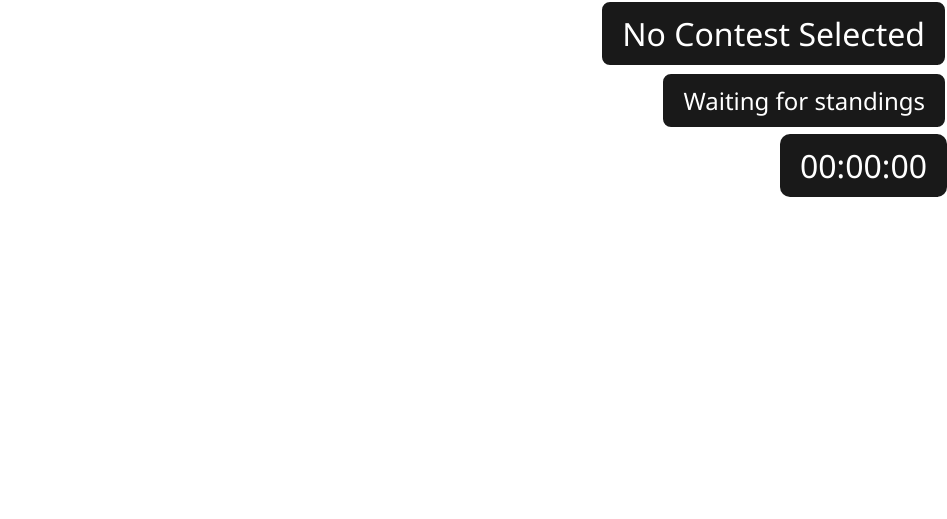
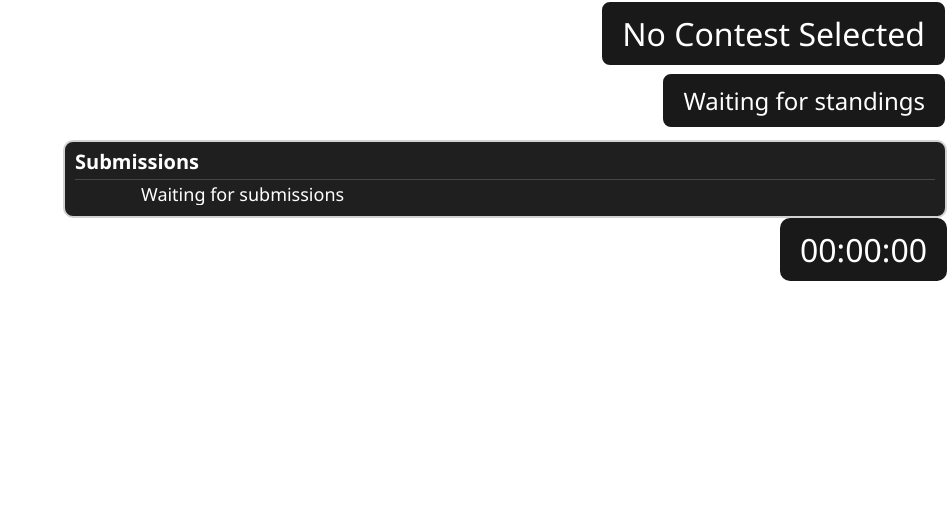
Before and after one commit to tarjen/QOJ-live-widget, a Flask app: page /overlay in a window 1280 px wide. Shown: the top 519 px of the page, without its empty margins (333-1280 px from the left). Run offline with Flask 3, Linux system fonts and the light colour scheme.

Commit message:
Show player submissions on overlay

```diff
--- a/src/app.py
+++ b/src/app.py
@@ -3,6 +3,7 @@ from bs4 import BeautifulSoup
 from datetime import datetime, timedelta
 import certifi
 import cloudscraper
+import os
 import urllib3
 
 # 禁用SSL警告
@@ -16,6 +17,122 @@ session = cloudscraper.create_scraper(browser={
 })
 session.verify = certifi.where()
 app = Flask(__name__, template_folder='../templates')
+
+
+def load_qoj_cookie():
+    cookie = os.environ.get('QOJ_COOKIE', '').strip()
+    cookie_file = os.environ.get('QOJ_COOKIE_FILE', '').strip()
+    if not cookie and cookie_file:
+        try:
+            with open(cookie_file, encoding='utf-8') as file:
+                cookie = file.read().strip()
+        except OSError:
+            return
+    if cookie:
+        session.headers.update({'Cookie': cookie})
+
+
+load_qoj_cookie()
+
+
+def is_login_page(response):
+    return '/login' in response.url or '<title>Login - QOJ.ac</title>' in response.text
+
+
+def get_cell_text(cell):
+    return ' '.join(cell.get_text(' ', strip=True).split())
+
+
+def classify_submission(result):
+    lower_result = result.lower()
+    if 'accepted' in lower_result or lower_result == 'ac':
+        return 'accepted'
+    if 'compiling' in lower_result or 'judging' in lower_result or 'waiting' in lower_result:
+        return 'pending'
+    if not result or result == '-':
+        return 'unknown'
+    return 'failed'
+
+
+def parse_submission_table(html):
+    soup = BeautifulSoup(html, 'html.parser')
+    submissions = []
+    for table in soup.find_all('table'):
+        rows = table.find_all('tr')
+        if not rows:
+            continue
+        headers = [get_cell_text(cell).lower() for cell in rows[0].find_all(['th', 'td'])]
+        header_text = ' '.join(headers)
+        if 'submit' not in header_text and 'result' not in header_text and 'score' not in header_text:
+            continue
+        for row in rows[1:]:
+            cells = row.find_all('td')
+            if len(cells) < 4:
+                continue
+            values = [get_cell_text(cell) for cell in cells]
+            links = [
+                link.get('href', '')
+                for cell in cells
+                for link in cell.find_all('a', href=True)
+            ]
+            submission = {
+                'id': values[0],
+                'problem': values[1] if len(values) > 1 else '',
+                'result': '',
+                'time': '',
+                'language': '',
+                'class': 'unknown',
+                'url': next((href for href in links if '/submission/' in href), ''),
+            }
+            for value in values:
+                lower_value = value.lower()
+                if any(word in lower_value for word in ['accepted', 'wrong answer', 'time limit', 'memory limit', 'runtime error', 'compile error', 'compiling', 'judging', 'waiting']):
+                    submission['result'] = value
+                    break
+            if not submission['result'] and len(values) >= 3:
+                submission['result'] = values[2]
+            for value in reversed(values):
+                if ':' in value or '-' in value:
+                    submission['time'] = value
+                    break
+            for value in values:
+                lower_value = value.lower()
+                if any(lang in lower_value for lang in ['c++', 'python', 'java', 'rust', 'go', 'kotlin', 'c#']):
+                    submission['language'] = value
+                    break
+            submission['class'] = classify_submission(submission['result'])
+            submissions.append(submission)
+    return submissions
+
+
+def get_submissions(contestid, player, limit=18):
+    urls = [
+        f'https://qoj.ac/contest/{contestid}/submissions?submitter={player}',
+        f'https://qoj.ac/submissions?contest=QOJ{contestid}&submitter={player}',
+        f'https://qoj.ac/submissions?contest_id={contestid}&submitter={player}',
+        f'https://qoj.ac/submissions?submitter={player}',
+    ]
+    for url in urls:
+        try:
+            response = session.get(url, timeout=20)
+            response.raise_for_status()
+        except Exception:
+            continue
+        if is_login_page(response):
+            return {
+                'error': 'Submissions require QOJ login cookie',
+                'items': [],
+            }
+        submissions = parse_submission_table(response.text)
+        if submissions:
+            return {
+                'items': submissions[:limit],
+                'source': url,
+            }
+    return {
+        'items': [],
+        'error': 'No submissions found',
+    }
 
 
 def get_contest_info(contestid, player):
@@ -93,6 +210,7 @@ def get_contest_info(contestid, player):
         contest['penalty'] = penalty
     elif contest.get('name'):
         contest['error'] = f'Player "{player}" was not found in this standings page'
+    contest['submissions'] = get_submissions(contestid, player)
     return contest
 
 @app.route('/overlay', methods=['GET'])
--- a/templates/overlay.html
+++ b/templates/overlay.html
@@ -6,7 +6,7 @@
     <style>
         html, body {
             width: 1300px;
-            height: 320px;
+            height: 520px;
             margin: 0;
             padding: 0;
             background: transparent !important;
@@ -99,6 +99,59 @@ td.bad {
 td.success {
   background-color: rgba(224,255,224,1.000);
 }
+        .submissions-box {
+            width: 1280px;
+            display: flex;
+            justify-content: flex-end;
+            padding-top: 6px;
+        }
+        .submissions {
+            width: 860px;
+            max-height: 245px;
+            overflow: hidden;
+            font-family: 'Segoe UI', Arial, sans-serif;
+            color: #fff;
+            background: rgba(0,0,0,0.88);
+            border: 2px solid rgba(255,255,255,0.8);
+            border-radius: 10px;
+            padding: 8px 10px;
+        }
+        .submissions-title {
+            font-size: 20px;
+            line-height: 24px;
+            font-weight: 700;
+            margin-bottom: 5px;
+        }
+        .submission-row {
+            display: grid;
+            grid-template-columns: 58px 1fr 130px 100px 155px;
+            gap: 8px;
+            align-items: center;
+            min-height: 28px;
+            font-size: 18px;
+            line-height: 22px;
+            border-top: 1px solid rgba(255,255,255,0.18);
+        }
+        .submission-row:first-of-type {
+            border-top: 0;
+        }
+        .submission-cell {
+            overflow: hidden;
+            text-overflow: ellipsis;
+            white-space: nowrap;
+        }
+        .submission-result {
+            font-weight: 700;
+        }
+        .submission-result.accepted {
+            color: #8df58d;
+        }
+        .submission-result.failed {
+            color: #ff9a9a;
+        }
+        .submission-result.pending {
+            color: #ffe58a;
+        }
     </style>
 </head>
 <body>
--- a/templates/overlay_update.html
+++ b/templates/overlay_update.html
@@ -23,3 +23,35 @@
     <div class="contest-name status-message">Waiting for standings</div>
     {% endif %}
 </div>
+<div class="submissions-box">
+    <div class="submissions">
+        <div class="submissions-title">Submissions</div>
+        {% if contest and contest.submissions and contest.submissions['items'] %}
+            {% for submission in contest.submissions['items'] %}
+            <div class="submission-row">
+                <div class="submission-cell">#{{ submission.id }}</div>
+                <div class="submission-cell">{{ submission.problem }}</div>
+                <div class="submission-cell submission-result {{ submission.class }}">{{ submission.result }}</div>
+                <div class="submission-cell">{{ submission.language }}</div>
+                <div class="submission-cell">{{ submission.time }}</div>
+            </div>
+            {% endfor %}
+        {% elif contest and contest.submissions and contest.submissions.error %}
+            <div class="submission-row">
+                <div class="submission-cell"></div>
+                <div class="submission-cell">{{ contest.submissions.error }}</div>
+                <div class="submission-cell"></div>
+                <div class="submission-cell"></div>
+                <div class="submission-cell"></div>
+            </div>
+        {% else %}
+            <div class="submission-row">
+                <div class="submission-cell"></div>
+                <div class="submission-cell">Waiting for submissions</div>
+                <div class="submission-cell"></div>
+                <div class="submission-cell"></div>
+                <div class="submission-cell"></div>
+            </div>
+        {% endif %}
+    </div>
+</div>
```
Also changed, not shown: README.md.
